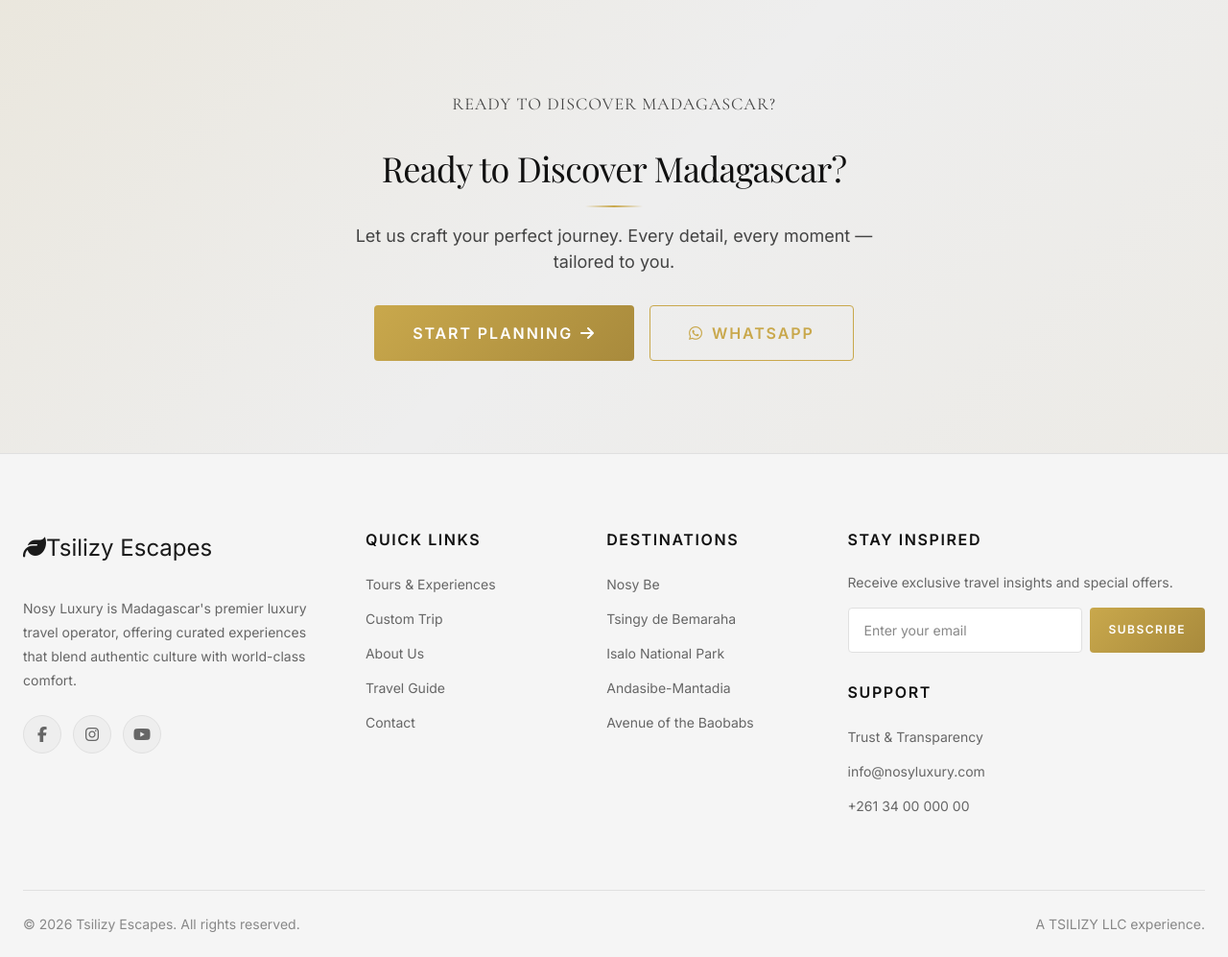
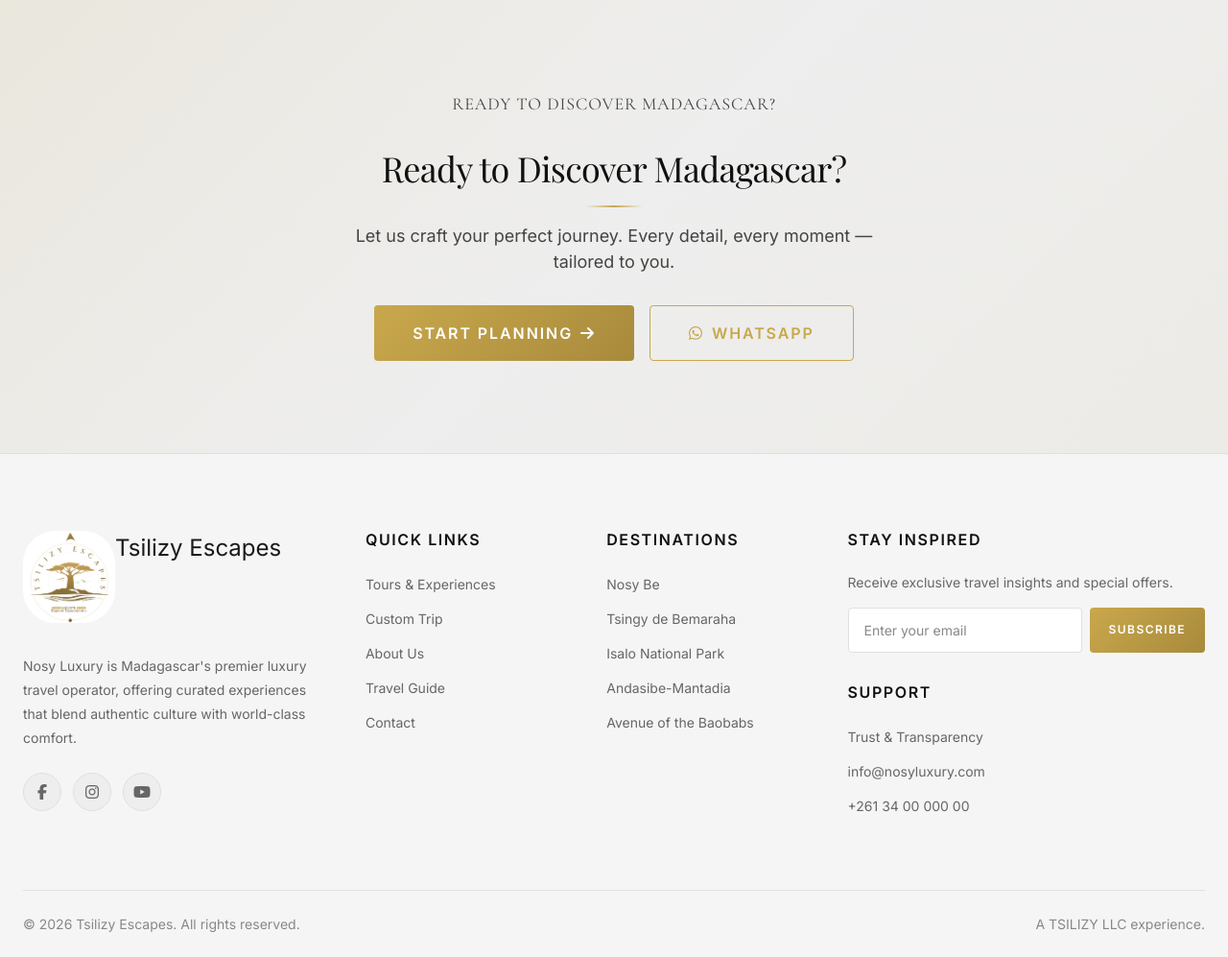
Before and after one commit to tsilizydan/tllc2026-nosyluxiry, a PHP site: page / in a window 1280 px wide. Shown: the part 5234-6231 px from the top of the page at 96% size. Run offline with PHP 8.4, Linux system fonts and the light colour scheme; data comes from the database, SQL or seed files in the repository; some libraries are stand-ins or nearby versions; some web fonts are replaced.

Commit message:
Update footer.php

```diff
--- a/views/partials/footer.php
+++ b/views/partials/footer.php
@@ -6,7 +6,7 @@
             <div>
                 <div class="footer-brand">
                     <a href="<?= url('/') ?>" class="navbar-brand">
-                        <div class="brand-icon"><i class="fas fa-leaf"></i></div>
+                        <div class="brand-icon"><img src="<?= e($ogImage ?? asset('images/favicon/favicon-96x96.png')) ?>" class="img-fluid"></i></div>
                         <span>Tsilizy Escapes</span>
                     </a>
                 </div>
```
